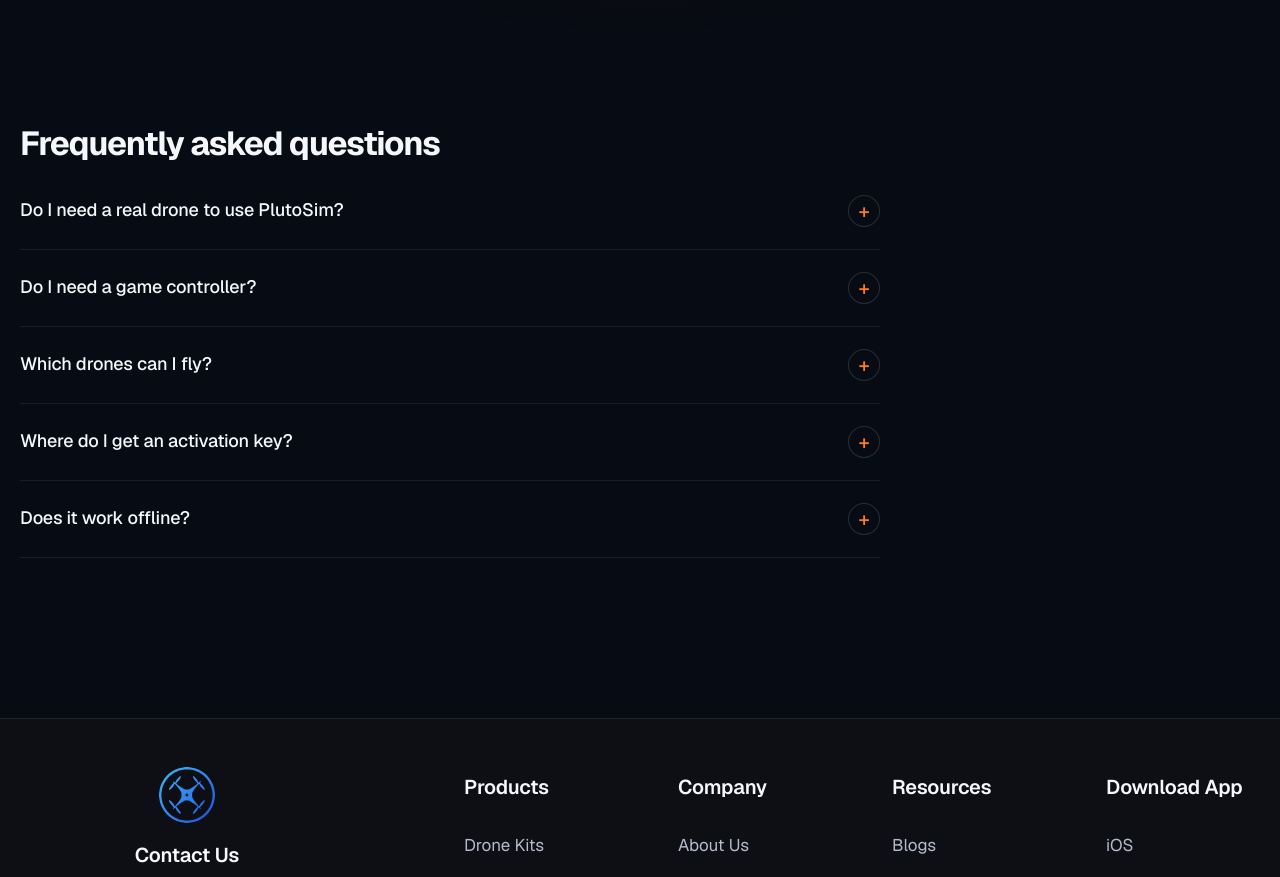
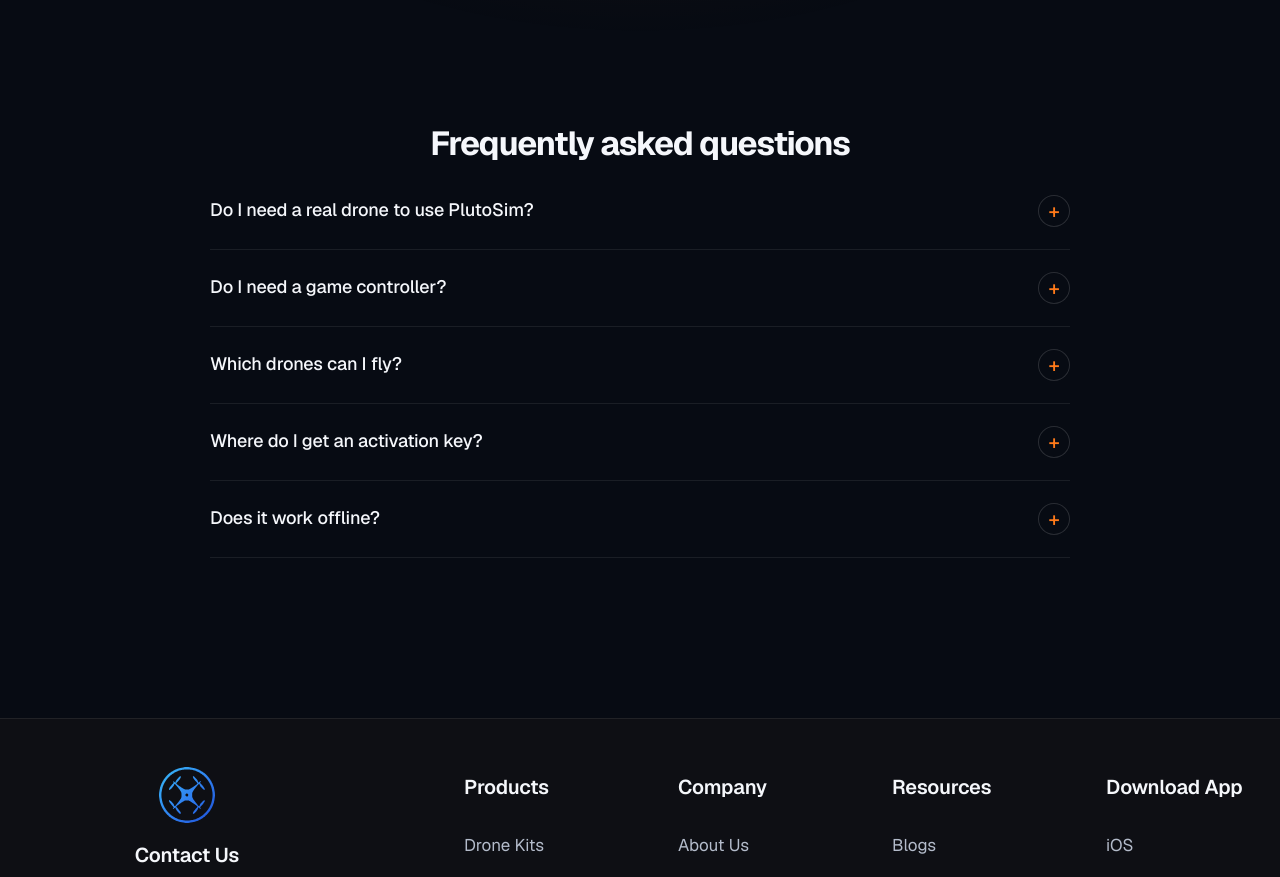
Before and after one commit to Mishra-coder/Pluto_Simulator_Webpage, a React (Vite) app: page / in a window 1280 px wide. Shown: the part 6740-7617 px from the top of the page. Built offline with nearby package versions, Linux system fonts and the light colour scheme.

Commit message:
style(faq): centre the FAQ heading and list

```diff
--- a/src/styles/sections/faq.css
+++ b/src/styles/sections/faq.css
@@ -1,7 +1,7 @@
 /* Frequently asked questions */
 #faq{padding-top:40px}
-.faq{max-width:860px}
-.faq-title{font-size:clamp(26px,2.6vw,34px);margin-bottom:12px}
+.faq{max-width:860px;margin:0 auto}
+.faq-title{font-size:clamp(26px,2.6vw,34px);margin-bottom:12px;text-align:center}
 .faq details{border-bottom:1px solid var(--line)}
 .faq summary{list-style:none;cursor:pointer;padding:22px 0;font-weight:500;font-size:18px;letter-spacing:-.01em;display:flex;justify-content:space-between;gap:16px;align-items:center}
 .faq summary::-webkit-details-marker{display:none}
```
